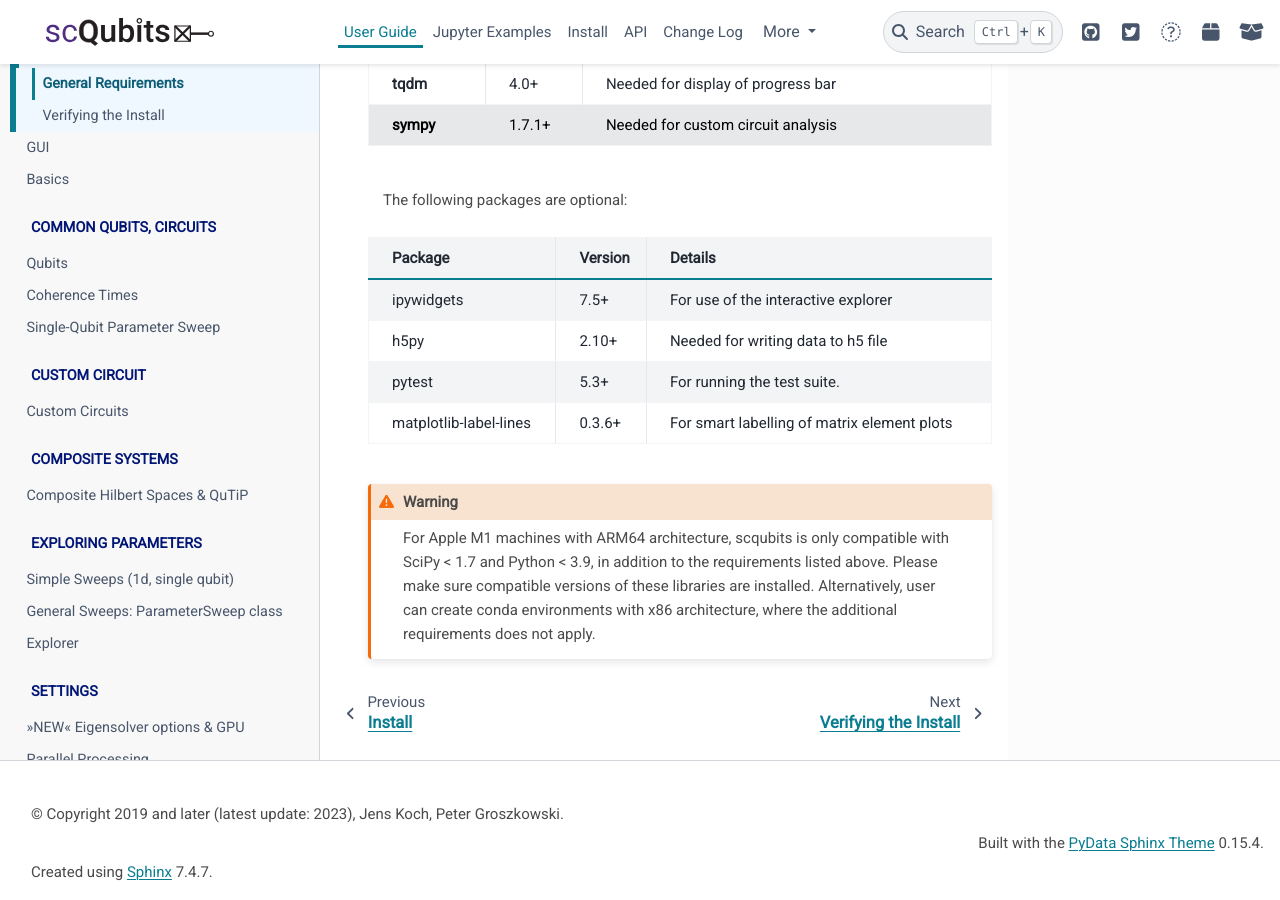
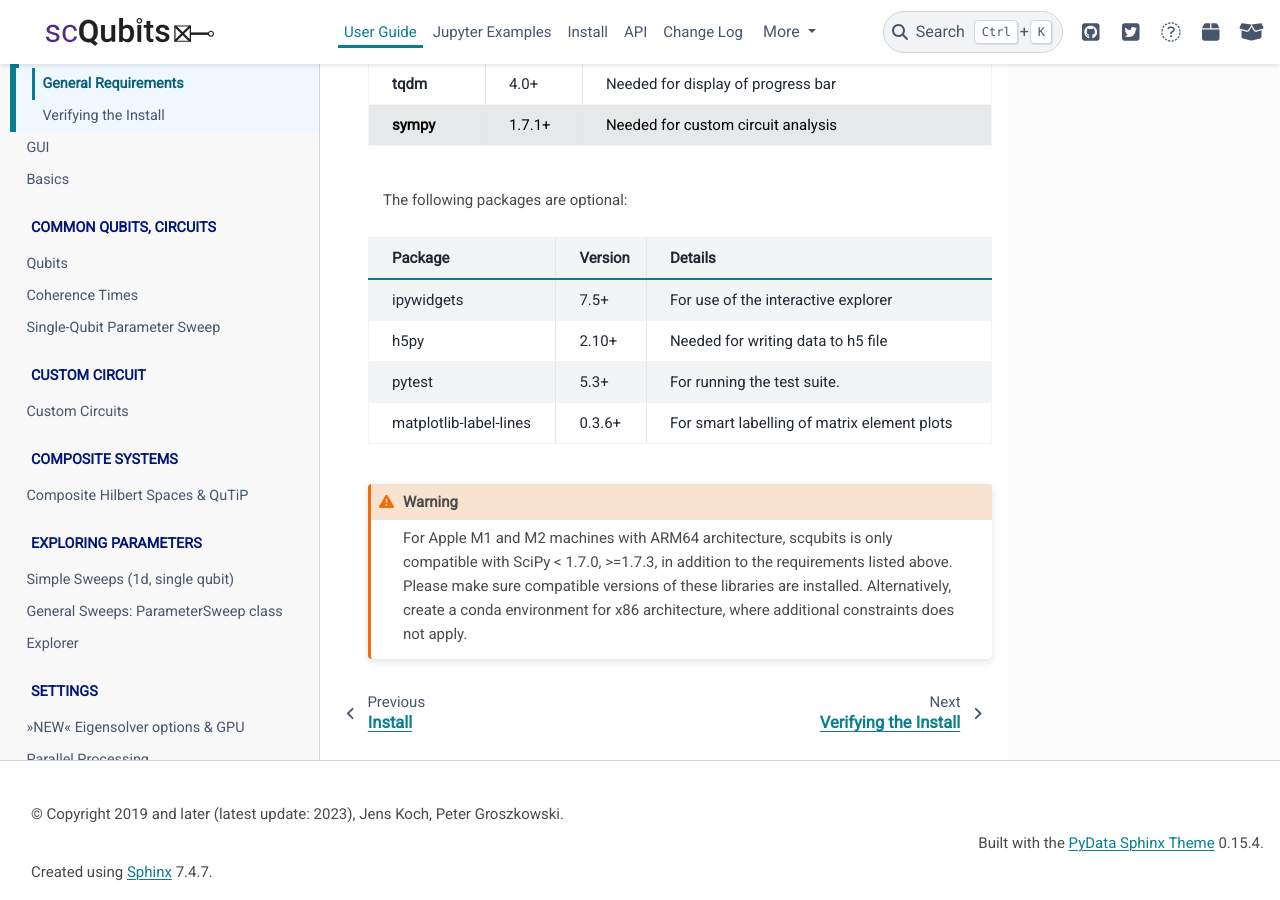
Before and after one commit to scqubits/scqubits-doc, a Sphinx documentation site: the page built from docs/source/install/gen-requirements.rst, in a window 1280 px wide and 900 px high, scrolled down 574 px. Built offline with Sphinx 7.4.7 and the PyData theme 0.15.4, drawn with Linux system fonts in a browser that asks for light colours; pages that are not in the unit, such as notebooks, are missing from menus.

Commit message:
update to ARM64 warning

```diff
--- a/docs/source/install/gen-requirements.rst
+++ b/docs/source/install/gen-requirements.rst
@@ -49,4 +49,6 @@ The following packages are optional:
 
 .. warning::
 
-   For Apple M1 machines with ARM64 architecture, scqubits is only compatible with SciPy < 1.7 and Python < 3.9, in addition to the requirements listed above. Please make sure compatible versions of these libraries are installed. Alternatively, user can create conda environments with x86 architecture, where the additional requirements does not apply.
+   For Apple M1 and M2 machines with ARM64 architecture, scqubits is only compatible with SciPy < 1.7.0, >=1.7.3,
+   in addition to the requirements listed above. Please make sure compatible versions of these libraries are installed.
+   Alternatively, create a conda environment for x86 architecture, where additional constraints does not apply.
```
